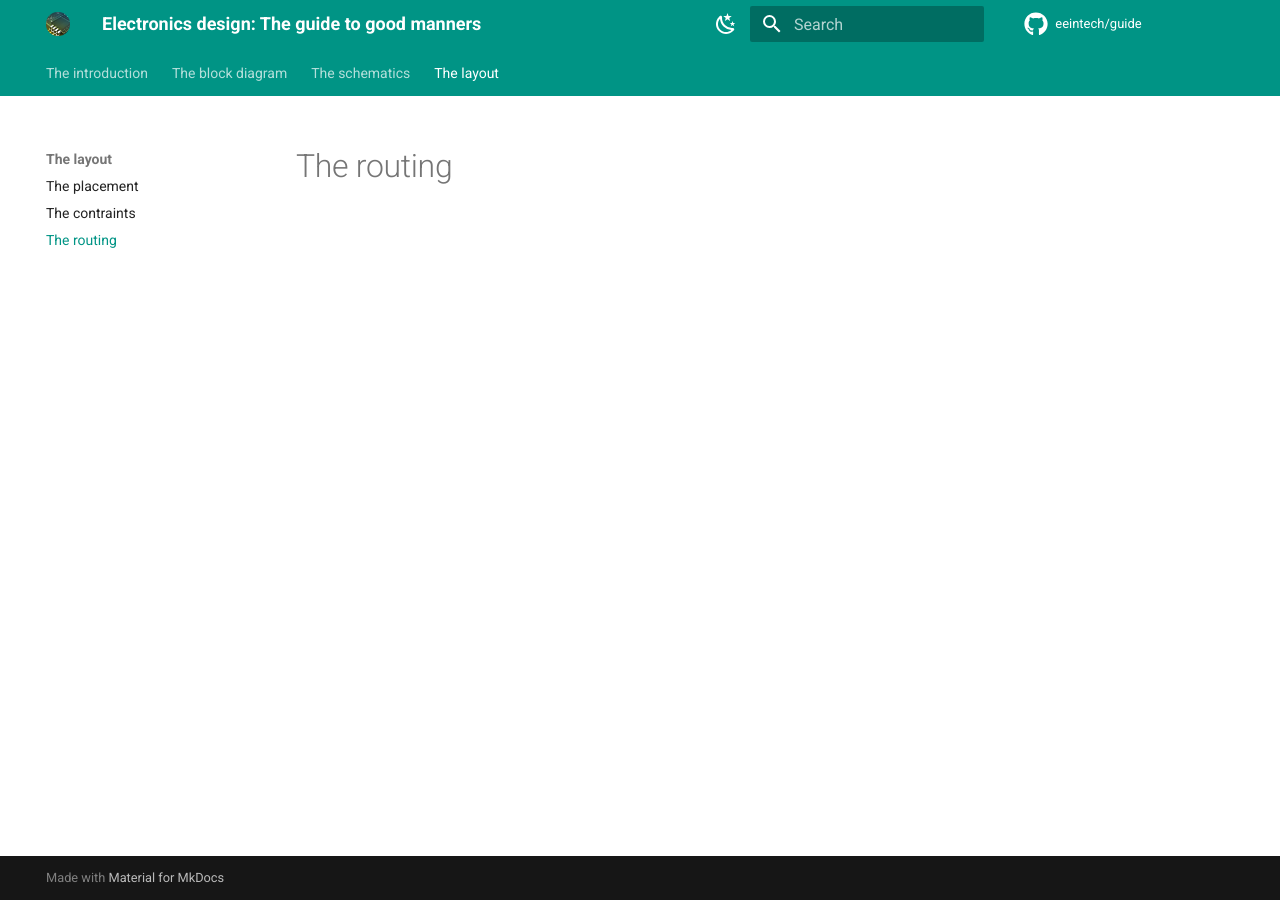
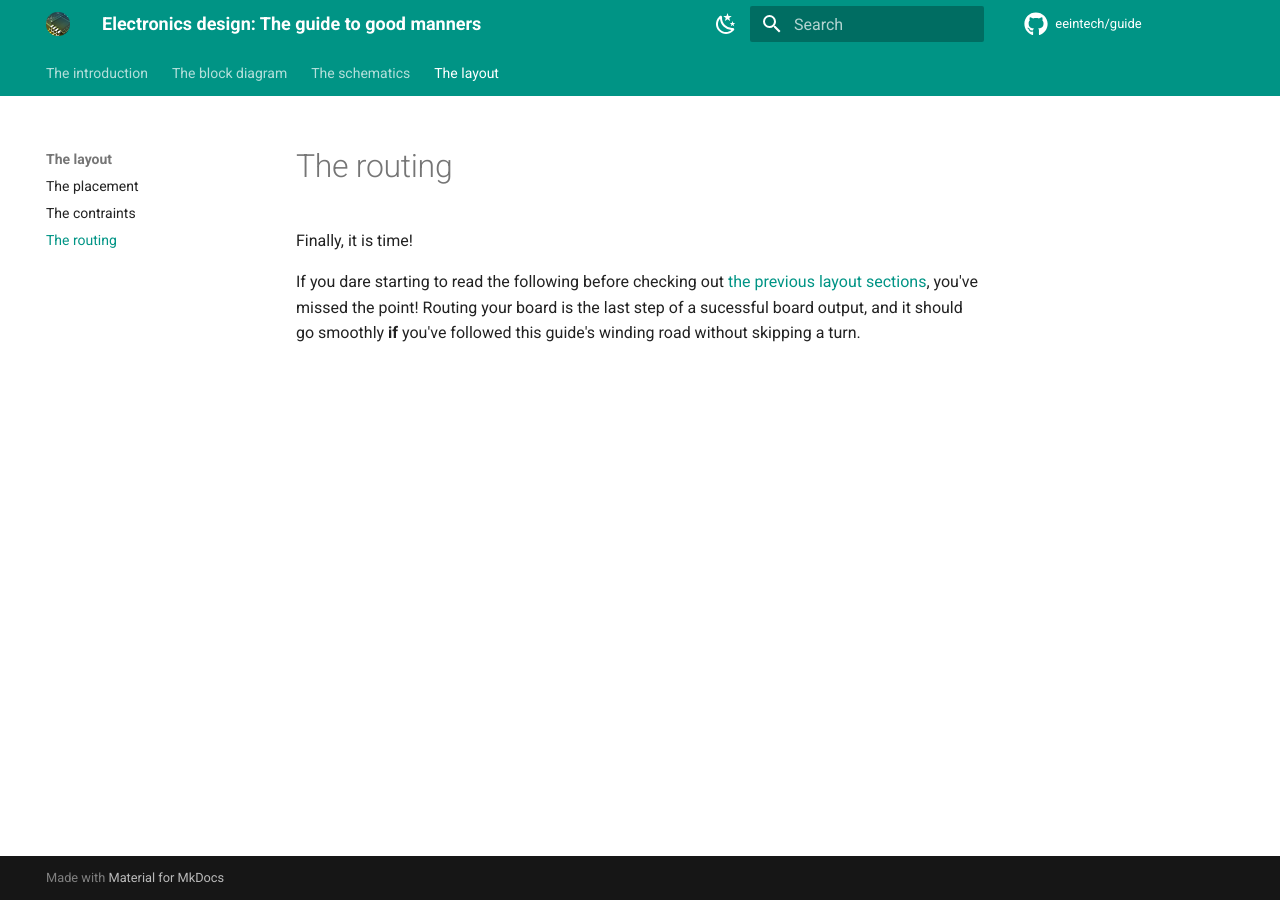
Before and after one commit to eeintech/guide, an MkDocs documentation site: the page built from docs/l_route.md, in a window 1280 px wide. Built offline with MkDocs 1.6.1 and Material for MkDocs 9.7.7, drawn with Linux system fonts in a browser that asks for light colours; comment, search, counter and statistics services are not loaded.

Commit message:
Start routing section

```diff
--- a/docs/l_route.md
+++ b/docs/l_route.md
@@ -1 +1,6 @@
 # The routing
+
+Finally, it is time!
+
+If you dare starting to read the following before checking out [the previous layout sections](../l_place/), you've missed the point!
+Routing your board is the last step of a sucessful board output, and it should go smoothly **if** you've followed this guide's winding road without skipping a turn.
```
Also changed, not shown: docs/l_constraint.md (+0 -4 lines), docs/s_circuit.md (+2 -1 lines).
